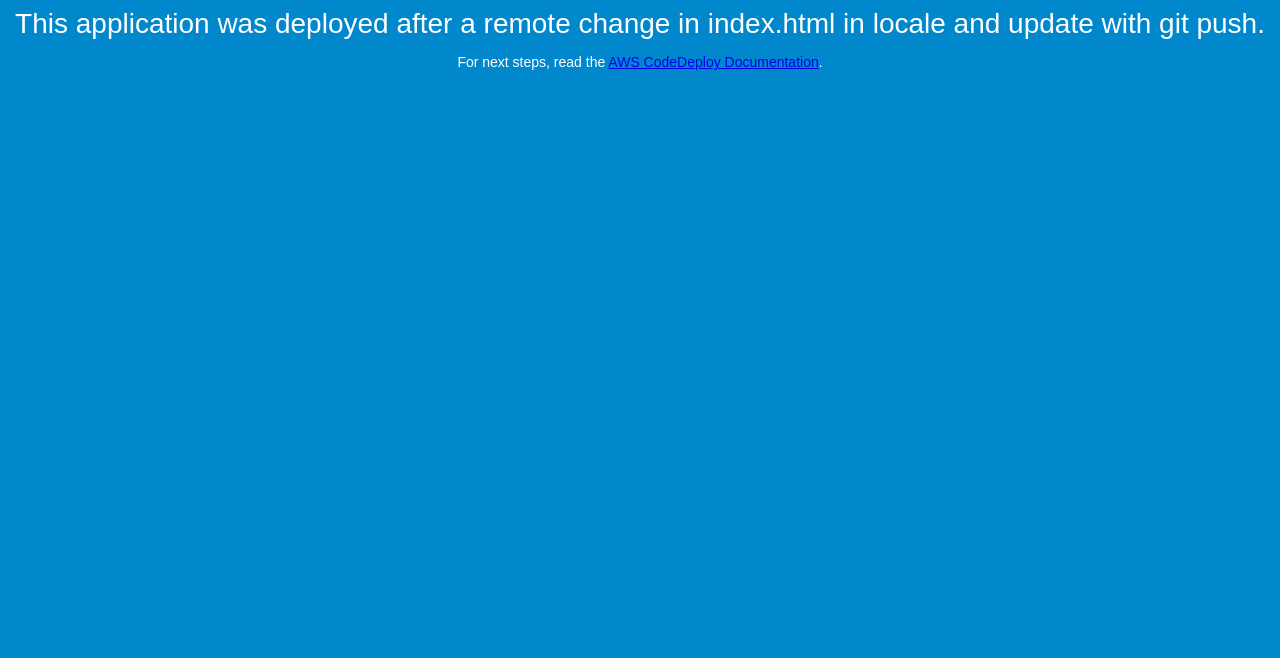
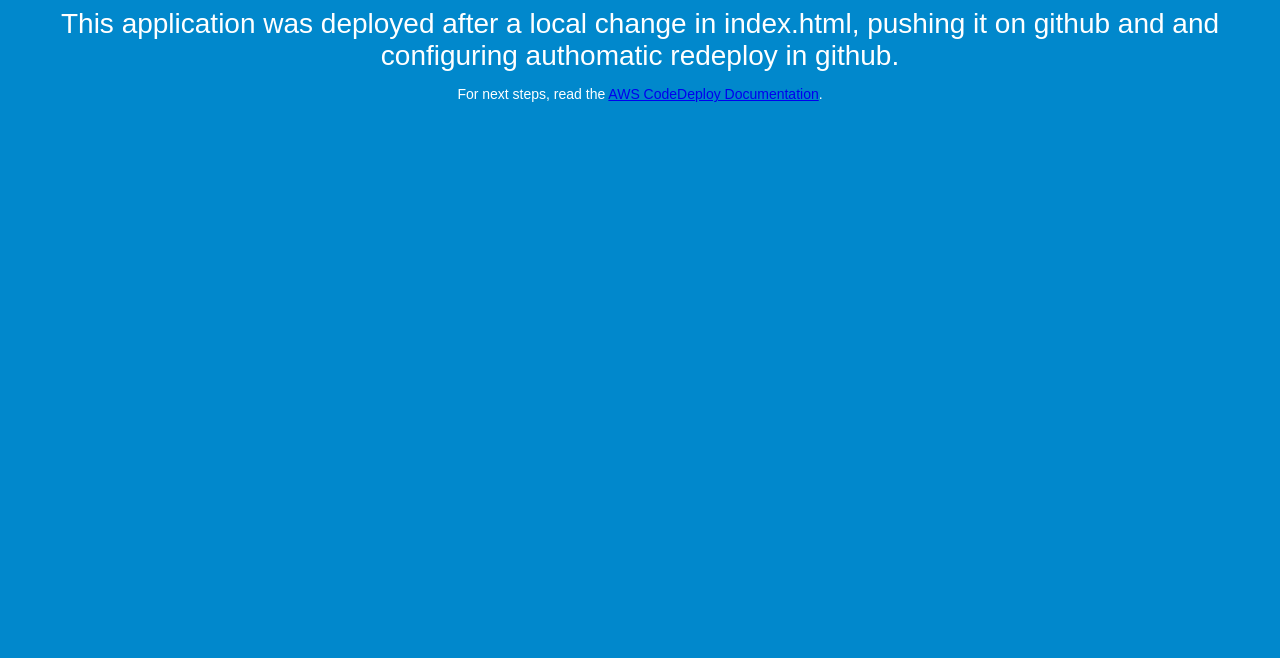
Before and after one commit to csrsfn/CodeDeployGitHubDemo, a plain HTML site: page index.html in a window 1280 px wide. Shown: the part 142-800 px from the top of the page. Drawn offline with Linux system fonts and the light colour scheme.

Commit message:
A simple modification on title in index.html Git hub configured to automatically trigger codedeploy

```diff
--- a/index.html
+++ b/index.html
@@ -27,7 +27,7 @@
 <body>
   <div align="center">
     <h1>Congratulations 4 times!</h1>
-    <h2>This application was deployed after a remote change in index.html in locale and update with git push.</h2>
+    <h2>This application was deployed after a local change in index.html, pushing it on github and and configuring authomatic redeploy in github.</h2>
     <p>For next steps, read the <a href="http://aws.amazon.com/documentation/codedeploy">AWS CodeDeploy Documentation</a>.</p>
   </div>
 </body>
```
